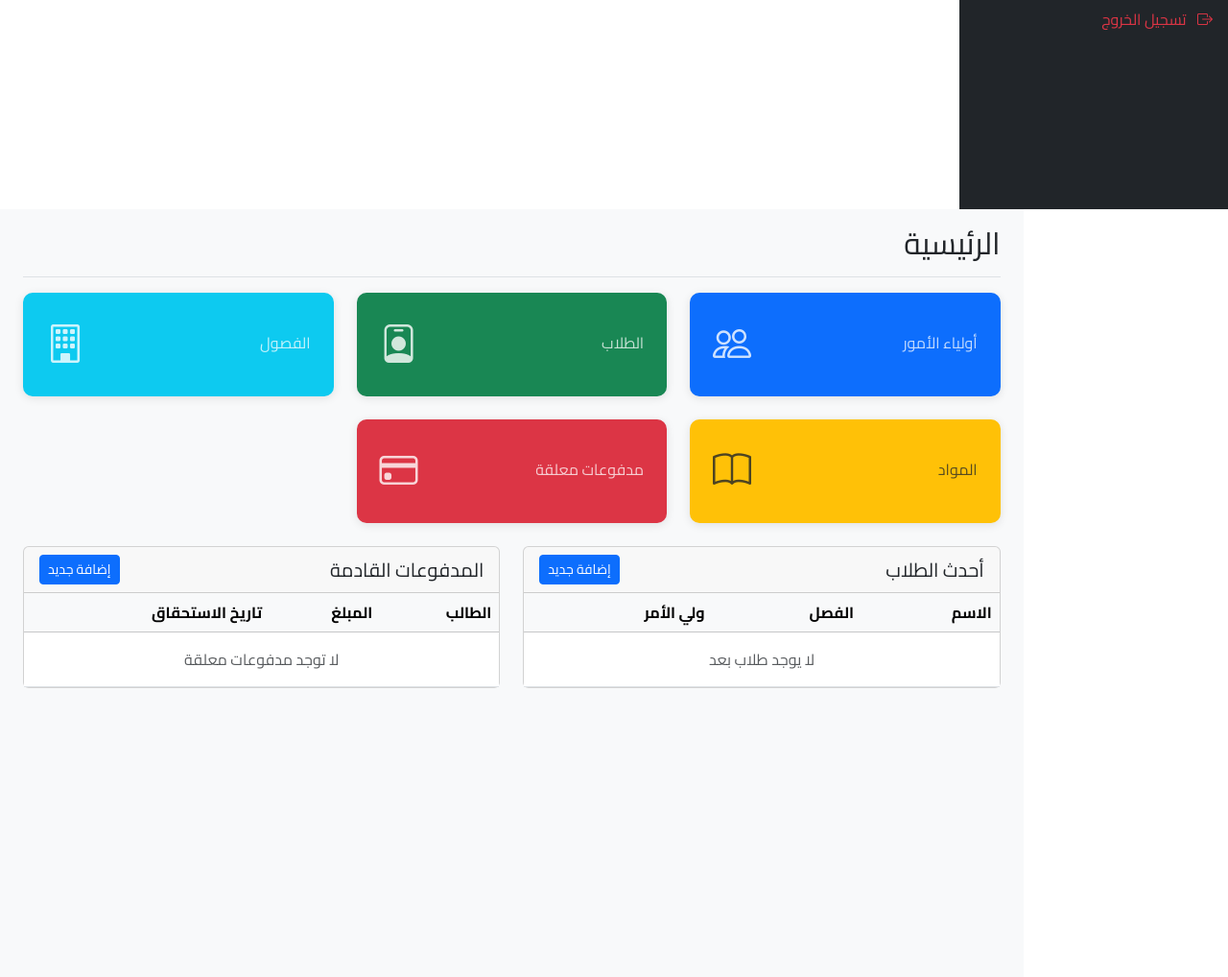
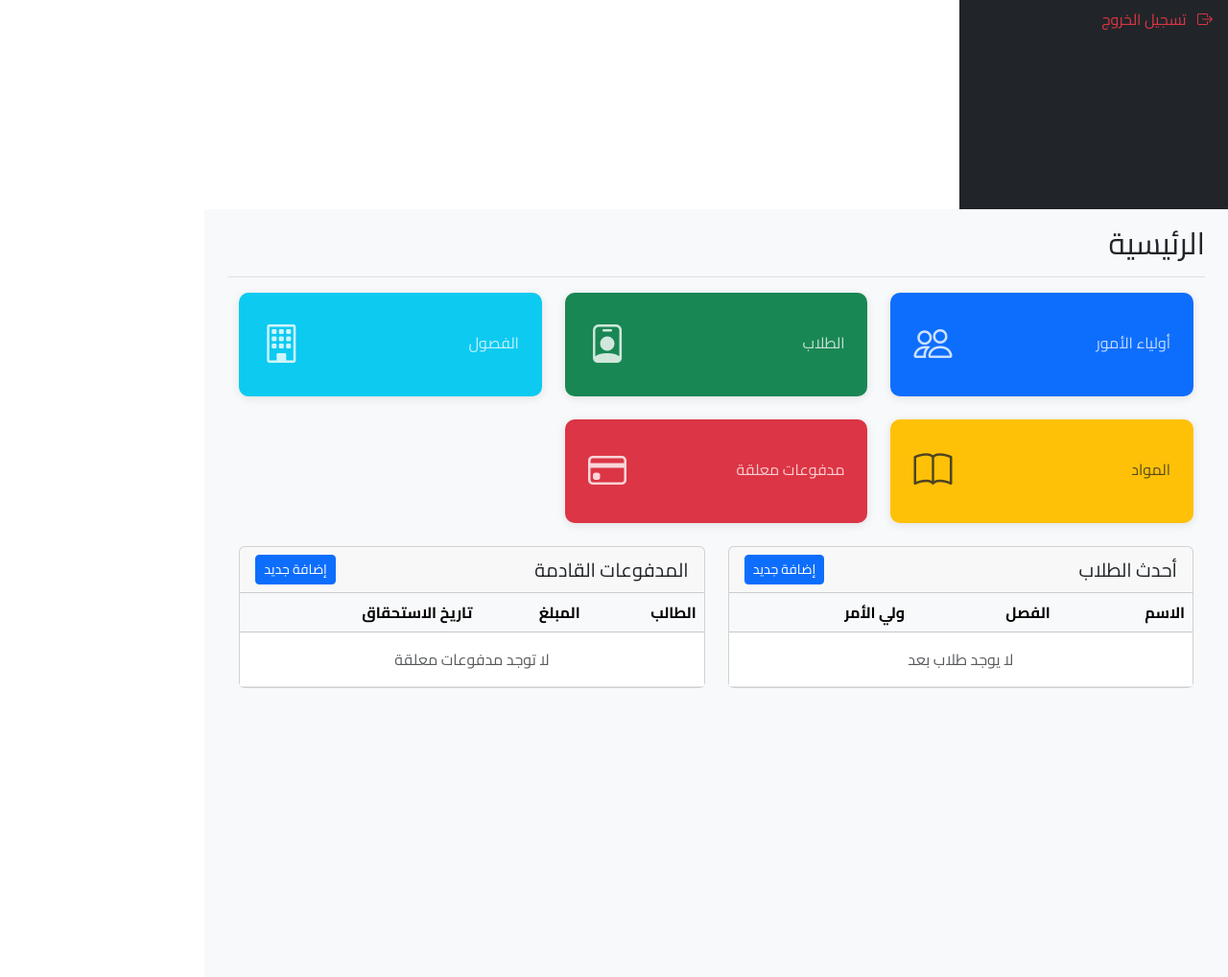
Before and after one commit to ibrahimfakhrey/kia, a Flask app: template app/admin/templates/admin/dashboard.html in a window 1280 px wide. Shown: the part 582-1600 px from the top of the page at 96% size. Run offline with Flask 3, Linux system fonts and the light colour scheme; the template is opened without the code that fills it, so the values that code supplies are empty.

Commit message:
Fix sidebar layout gap in RTL admin panel
Remove ms-sm-auto margin class and add CSS fixes to eliminate spacing between sidebar and main content in Arabic RTL layout. Ensures proper Bootstrap grid alignment.

🤖 Generated with [Claude Code](https://claude.com/claude-code)

Co-Authored-By: Claude Sonnet 4.5 <noreply@anthropic.com>

```diff
--- a/app/admin/templates/admin/base.html
+++ b/app/admin/templates/admin/base.html
@@ -11,6 +11,14 @@
         body {
             font-family: 'Cairo', sans-serif;
         }
+        .container-fluid {
+            padding-right: 0;
+            padding-left: 0;
+        }
+        .row {
+            margin-right: 0;
+            margin-left: 0;
+        }
         .sidebar {
             min-height: 100vh;
             background: #212529;
@@ -21,6 +29,7 @@
             z-index: 1000;
             transition: right 0.3s ease-in-out;
             width: 280px;
+            margin-right: 0 !important;
         }
         .sidebar.show {
             right: 0;
@@ -43,6 +52,8 @@
         .main-content {
             min-height: 100vh;
             background: #f8f9fa;
+            margin-right: 0 !important;
+            margin-left: 0 !important;
         }
         .stat-card {
             border: none;
@@ -127,8 +138,11 @@
 
         @media (min-width: 769px) {
             .sidebar {
-                position: relative;
-                right: 0;
+                position: relative !important;
+                right: 0 !important;
+            }
+            .main-content {
+                margin-right: 0 !important;
             }
         }
     </style>
@@ -210,7 +224,7 @@
             </nav>
 
             <!-- Main content -->
-            <main class="col-md-9 ms-sm-auto col-lg-10 px-md-4 main-content">
+            <main class="col-md-9 col-lg-10 px-md-4 main-content">
                 <div class="d-flex justify-content-between flex-wrap flex-md-nowrap align-items-center pt-3 pb-2 mb-3 border-bottom">
                     <h1 class="h2">{% block page_title %}الرئيسية{% endblock %}</h1>
                     {% block header_actions %}{% endblock %}
```
